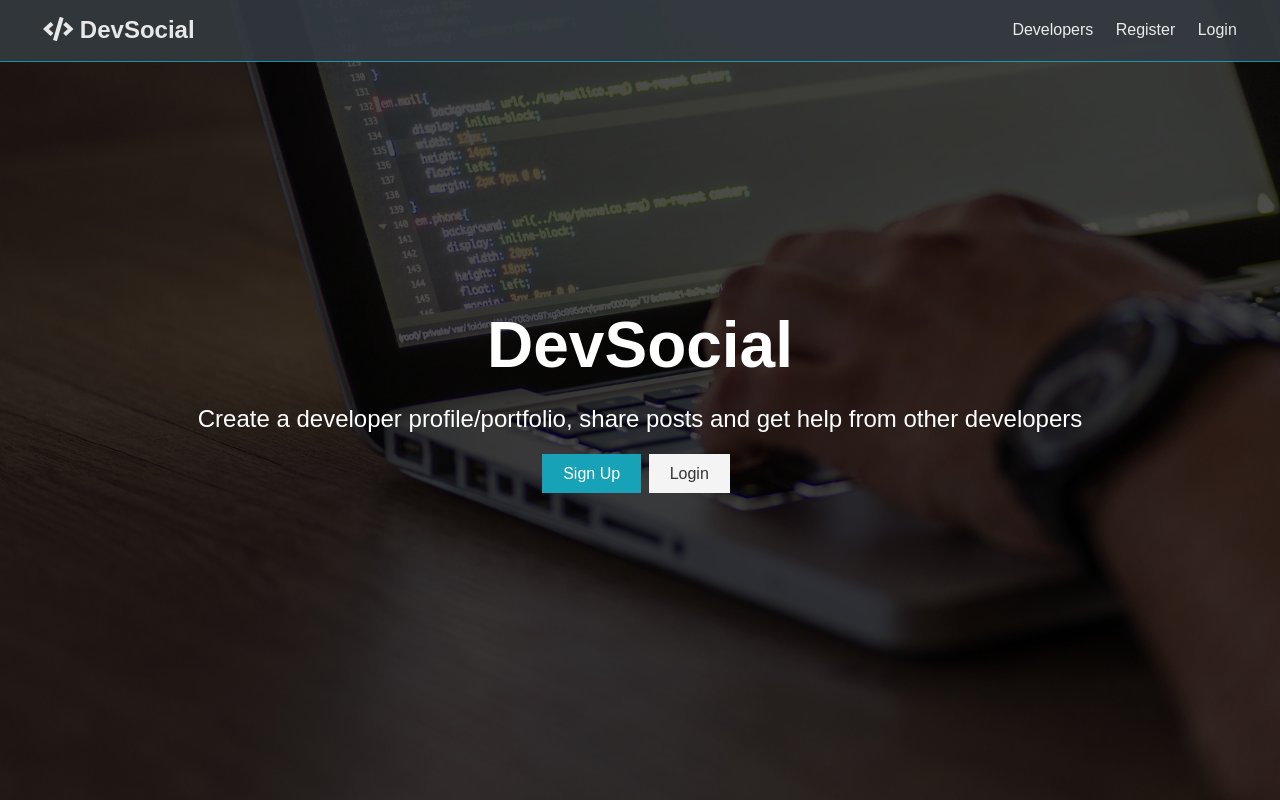
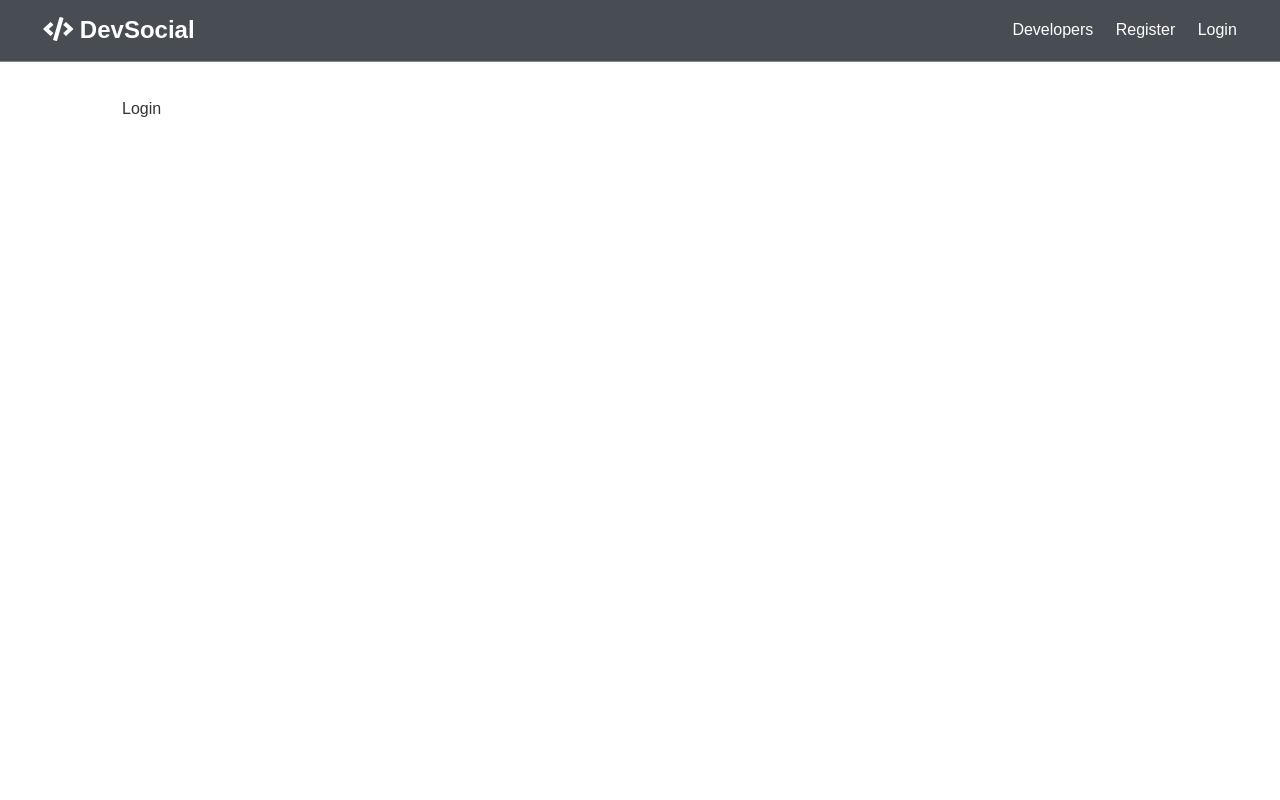
Before and after one commit to KaiKaspar/DevSocial, a React (Create React App) app in the folder client/: page /login in a window 1280 px wide. Built offline with nearby package versions, Linux system fonts and the light colour scheme.

Commit message:
navbar buttons

```diff
--- a/client/src/App.js
+++ b/client/src/App.js
@@ -1,12 +1,24 @@
 import React, { Fragment } from 'react';
-import './App.css';
+import { BrowserRouter as Router, Route, Switch } from 'react-router-dom'
 import Navbar from './components/layout/Navbar'
 import Landing from './components/layout/Landing'
+import Login from './components/auth/Login'
+import Register from './components/auth/Register'
+import './App.css';
+
 
 const App = () =>
+  <Router>
     <Fragment>
       <Navbar />
-      <Landing />
+      <Route exact path="/" component={Landing}/>
+      <section className="container">
+        <Switch>
+          <Route exact path="/register" component={Register} />
+          <Route exact path="/login" component={Login} />
+        </Switch>
+      </section>
     </Fragment>
+  </Router>
 
 export default App;
--- /dev/null
+++ b/client/src/components/auth/Login.js
@@ -0,0 +1,11 @@
+import React from 'react'
+
+const Login = () => {
+    return (
+        <div>
+            Login
+        </div>
+    )
+}
+
+export default Login
--- /dev/null
+++ b/client/src/components/auth/Register.js
@@ -0,0 +1,11 @@
+import React from 'react'
+
+const Register = () => {
+    return (
+        <div>
+            Register
+        </div>
+    )
+}
+
+export default Register
--- a/client/src/components/layout/Landing.js
+++ b/client/src/components/layout/Landing.js
@@ -1,4 +1,5 @@
 import React from 'react'
+import { Link } from 'react-router-dom'
 
 const Landing = () => {
     return (
@@ -12,8 +13,8 @@
                         other developers
                     </p>
                     <div className="buttons">
-                        <a href="register.html" className="btn btn-primary">Sign Up</a>
-                        <a href="login.html" className="btn btn-light">Login</a>
+                        <Link to="/register" className="btn btn-primary">Sign Up</Link>
+                        <Link to="/login" className="btn btn-light">Login</Link>
                     </div>
                     </div>
                 </div>
--- a/client/src/components/layout/Navbar.js
+++ b/client/src/components/layout/Navbar.js
@@ -1,16 +1,17 @@
 import React from 'react'
+import { Link } from 'react-router-dom'
 
 const Navbar = () => {
     return (
         <div>
             <nav className="navbar bg-dark">
                 <h1>
-                    <a href="index.html"><i className="fas fa-code"></i> DevSocial</a>
+                    <Link to="/"><i className="fas fa-code"></i> DevSocial</Link>
                 </h1>
                 <ul>
-                    <li><a href="profiles.html">Developers</a></li>
-                    <li><a href="register.html">Register</a></li>
-                    <li><a href="login.html">Login</a></li>
+                    <li><Link to="profiles.html">Developers</Link></li>
+                    <li><Link to="/register">Register</Link></li>
+                    <li><Link to="/login">Login</Link></li>
                 </ul>
             </nav>
         </div>
```
